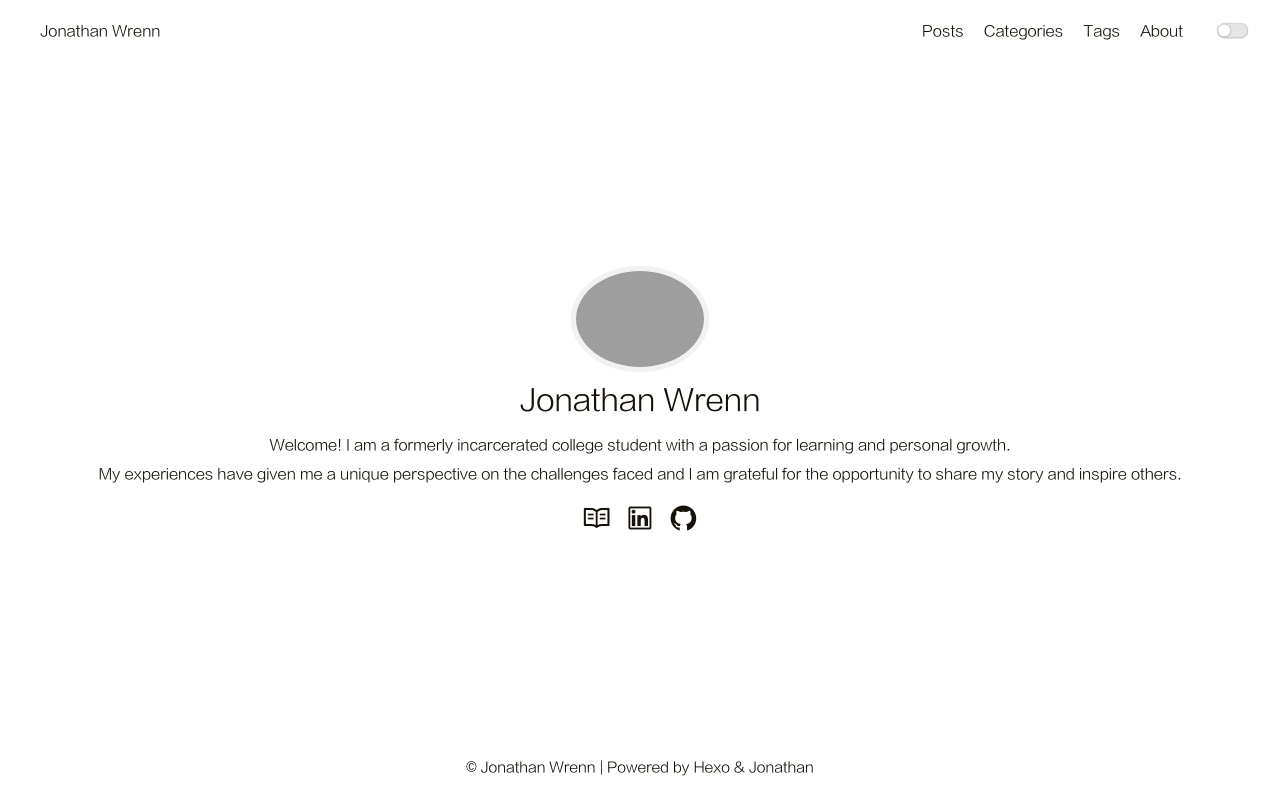
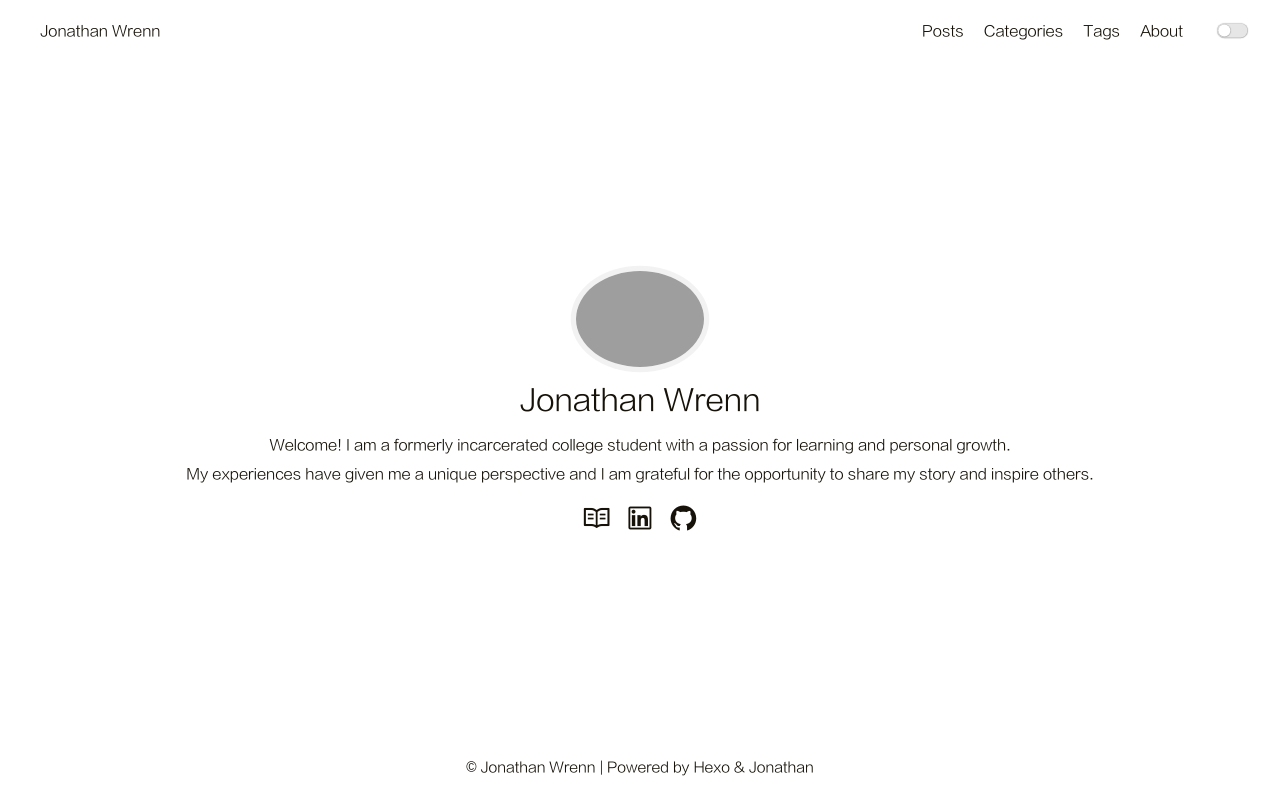
Before and after one commit to jonowrenn/Personal-Website, a plain HTML site: page index.html in a window 1280 px wide. Drawn offline with Linux system fonts and the light colour scheme; grey boxes are pictures that could not be loaded.

Commit message:
Site updated: 2023-02-07 19:50:52

```diff
--- a/index.html
+++ b/index.html
@@ -131,7 +131,7 @@
             <a href="/archives"><img src="/image/avatar.jpeg"></a>
         </div>
         <div class="nickname">Jonathan Wrenn</div>
-        <div class="description"><p>Welcome! I am a formerly incarcerated college student with a passion for learning and personal growth.<br>My experiences have given me a unique perspective on the challenges faced and I am grateful for the opportunity to share my story and inspire others.</p>
+        <div class="description"><p>Welcome! I am a formerly incarcerated college student with a passion for learning and personal growth.<br>My experiences have given me a unique perspective and I am grateful for the opportunity to share my story and inspire others.</p>
 </div>
         <div class="links">
 
```
